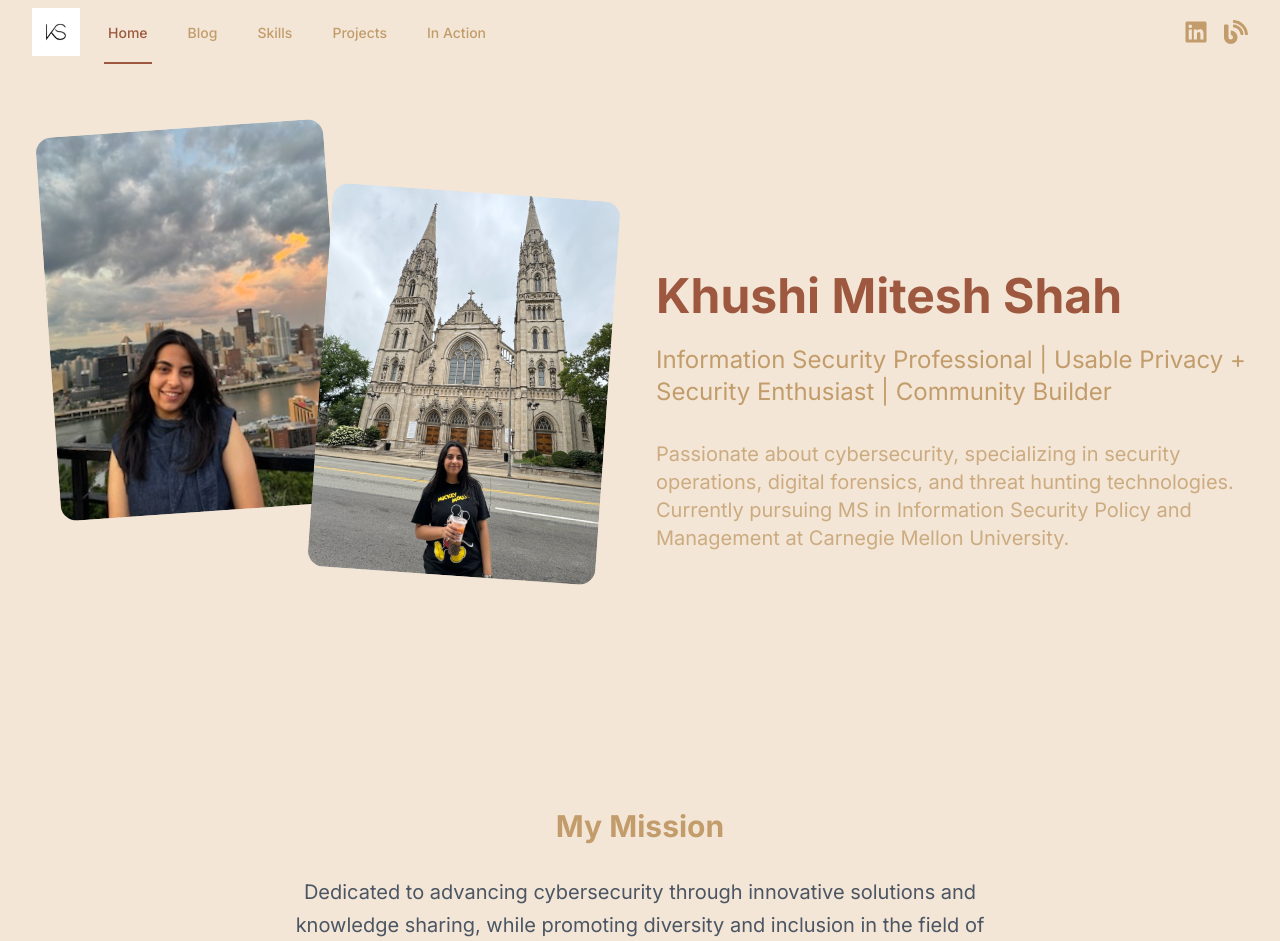
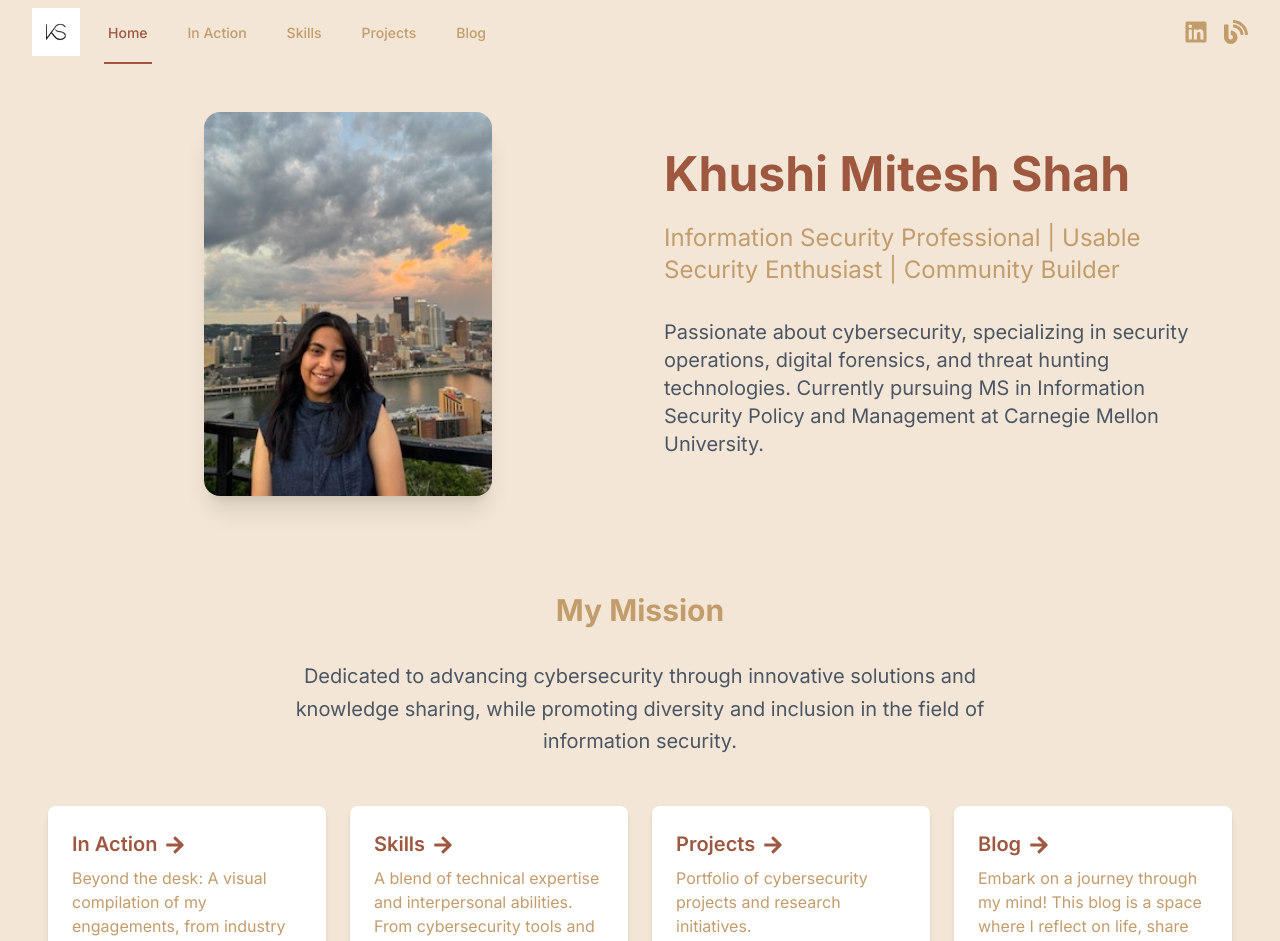
Before and after one commit to khushi2609/khushimshah_website, a Next.js app: page / in a window 1280 px wide. Shown: the top 941 px of the page. Built offline with nearby package versions, Linux system fonts and the light colour scheme.

Commit message:
UI edits

```diff
--- a/src/app/blog/page.tsx
+++ b/src/app/blog/page.tsx
@@ -2,6 +2,8 @@
 
 export default function Blog() {
   return (
+    <main className="min-h-screen bg-background px-4 sm:px-8 lg:px-12 pb-16">
+      <div className="max-w-7xl mx-auto px-4 sm:px-6 lg:px-8 py-12">
         <div className="min-h-[70vh] flex items-center justify-center">
           <div className="text-center">
             <h1 className="text-4xl font-bold text-accent mb-4">
@@ -18,5 +20,7 @@ export default function Blog() {
             </div>
           </div>
         </div>
+      </div>
+    </main>
   );
 }
--- a/src/app/chat/page.tsx
+++ b/src/app/chat/page.tsx
@@ -1,9 +1,10 @@
 import ChatInterface from '@/components/Chat/ChatInterface';
 import { botPersona } from '@/data/chatData';
 
-export default function ChatPage() {
+export default function Chat() {
   return (
-    <div className="min-h-[calc(100vh-4rem)]">
+    <main className="min-h-screen bg-background px-4 sm:px-8 lg:px-12 pb-16">
+      <div className="max-w-7xl mx-auto px-4 sm:px-6 lg:px-8 py-12">
         <ChatInterface
           persona={botPersona}
           initialPrompt={{
@@ -13,5 +14,6 @@ export default function ChatPage() {
           }}
         />
       </div>
+    </main>
   );
 }
--- a/src/app/in-action/page.tsx
+++ b/src/app/in-action/page.tsx
@@ -139,7 +139,7 @@ const experiences: Experience[] = [
   }
 ];
 
-export default function ProfessionalJourney() {
+export default function InAction() {
   const [selectedCategory, setSelectedCategory] = useState<string>('all');
 
   const categories = [
@@ -153,6 +153,7 @@ export default function ProfessionalJourney() {
     : experiences.filter(exp => exp.category === selectedCategory);
 
   return (
+    <main className="min-h-screen bg-background px-4 sm:px-8 lg:px-12 pb-16">
       <div className="max-w-7xl mx-auto px-4 sm:px-6 lg:px-8 py-12">
         {/* Header */}
         <div className="text-center mb-12">
@@ -160,8 +161,7 @@ export default function ProfessionalJourney() {
             Professional Journey
           </h1>
           <p className="text-xl text-primary max-w-3xl mx-auto">
-          Combining hands-on industry experience with active involvement in the InfoSec community
-          to drive innovation and knowledge sharing in cybersecurity.
+          Growth and engagement: A visual narrative of my journey through the cybersecurity landscape.
           </p>
         </div>
 
@@ -274,5 +274,6 @@ export default function ProfessionalJourney() {
           </div>
         )}
       </div>
+    </main>
   );
 }
--- a/src/app/page.tsx
+++ b/src/app/page.tsx
@@ -6,28 +6,21 @@ import Image from 'next/image';
 
 export default function Home() {
   return (
-    <main className="min-h-screen bg-background">
+    <main className="min-h-screen bg-background px-4 sm:px-8 lg:px-12 pb-16">
       <div className="max-w-7xl mx-auto px-4 sm:px-6 lg:px-8 py-12">
         {/* Hero Section with Image Collage */}
-        <div className="relative flex flex-col md:flex-row items-center justify-between gap-8">
-          {/* Image Collage */}
-          <div className="relative w-full md:w-1/2 h-[600px] flex items-start justify-center">
-            <div className="absolute left-4 top-4 w-72 h-96 rounded-2xl overflow-hidden transform rotate-[-4deg]">
+        <div className="relative flex flex-col md:flex-row items-center justify-between gap-12">
+          {/* Single Image */}
+          <div className="relative w-full md:w-1/2 flex justify-center">
+            <div className="relative w-72 h-96 rounded-2xl overflow-hidden shadow-xl transform hover:scale-[1.02] transition-transform duration-300">
               <Image
                 src="/home/2.jpeg"
-                alt="Professional photo 1"
+                alt="Professional photo"
                 fill
-                className="object-cover shadow-lg"
+                className="object-cover"
                 priority
-              />
-            </div>
-            <div className="absolute right-4 top-20 w-72 h-96 rounded-2xl overflow-hidden transform rotate-[4deg] z-10">
-              <Image
-                src="/home/1.jpeg"
-                alt="Professional photo 2"
-                fill
-                className="object-cover shadow-lg"
-                priority
+                quality={100}
+                sizes="(max-width: 768px) 288px, (max-width: 1200px) 288px, 288px"
               />
             </div>
           </div>
@@ -38,9 +31,9 @@ export default function Home() {
               Khushi Mitesh Shah
             </h1>
             <p className="text-2xl text-primary mb-8">
-              Information Security Professional | Usable Privacy + Security Enthusiast | Community Builder
+              Information Security Professional | Usable Security Enthusiast | Community Builder
             </p>
-            <p className="text-xl text-primary/80">
+            <p className="text-xl text-gray-600">
               Passionate about cybersecurity, specializing in security operations, digital forensics,
               and threat hunting technologies. Currently pursuing MS in Information Security
               Policy and Management at Carnegie Mellon University.
@@ -62,16 +55,17 @@ export default function Home() {
 
       {/* Quick Links Grid */}
       <div className="grid grid-cols-1 md:grid-cols-2 lg:grid-cols-4 gap-6 mb-16">
-        <Link href="/blog"
+      <Link href="/in-action"
           className="group p-6 bg-white rounded-lg shadow-md hover:shadow-lg transition-shadow">
           <h2 className="text-xl font-semibold text-accent mb-2 group-hover:text-primary">
-            Blog
+            In Action
             <FaArrowRight className="inline ml-2 transform group-hover:translate-x-1 transition-transform" />
           </h2>
           <p className="text-primary">
-            Embark on a journey through my mind! This blog is a space where I reflect on life, share my passions, and explore the ever-evolving landscape of information security. From personal anecdotes to technical insights, there&apos;s something for everyone.
+          Beyond the desk: A visual compilation of my engagements, from industry events to hands-on internships
           </p>
         </Link>
+
 
         <Link href="/skills"
           className="group p-6 bg-white rounded-lg shadow-md hover:shadow-lg transition-shadow">
@@ -95,18 +89,17 @@ export default function Home() {
           </p>
         </Link>
 
-        <Link href="/in-action"
+        <Link href="/blog"
           className="group p-6 bg-white rounded-lg shadow-md hover:shadow-lg transition-shadow">
           <h2 className="text-xl font-semibold text-accent mb-2 group-hover:text-primary">
-            In Action
+            Blog
             <FaArrowRight className="inline ml-2 transform group-hover:translate-x-1 transition-transform" />
           </h2>
           <p className="text-primary">
-            Visual journey through conferences, workshops, and cybersecurity events.
+            Embark on a journey through my mind! This blog is a space where I reflect on life, share my passions, and explore the ever-evolving landscape of information security. From personal anecdotes to technical insights, there&apos;s something for everyone.
           </p>
         </Link>
       </div>
-
 
       {/* Connect with Me Section */}
       <section className="py-16 bg-white/5">
@@ -148,7 +141,7 @@ export default function Home() {
         </div>
       </section>
       {/* Chat Interface Link */}
-      <div className="text-center">
+      <div className="text-center mb-16">
         <Link href="/chat"
           className="inline-flex items-center px-6 py-3 border border-transparent text-base font-medium rounded-md text-white bg-accent hover:bg-primary transition-colors shadow-md hover:shadow-lg"
         >
--- a/src/app/projects/page.tsx
+++ b/src/app/projects/page.tsx
@@ -169,6 +169,7 @@ export default function Projects() {
     : projects.filter(project => project.status === filter);
 
   return (
+    <main className="min-h-screen bg-background px-4 sm:px-8 lg:px-12 pb-16">
       <div className="max-w-7xl mx-auto px-4 sm:px-6 lg:px-8 py-12">
         {/* Header */}
         <div className="text-center mb-12">
@@ -296,5 +297,6 @@ export default function Projects() {
           ))}
         </div>
       </div>
+    </main>
   );
 }
--- a/src/app/skills/page.tsx
+++ b/src/app/skills/page.tsx
@@ -192,6 +192,7 @@ function SkillBar({ name, level, description, context }: Skill) {
 
 export default function Skills() {
   return (
+    <main className="min-h-screen bg-background px-4 sm:px-8 lg:px-12 pb-16">
       <div className="max-w-7xl mx-auto px-4 sm:px-6 lg:px-8 py-12">
         {/* Header */}
         <div className="text-center mb-12">
@@ -363,5 +364,6 @@ export default function Skills() {
           </div>
         </div>
       </div>
+    </main>
   );
 }
--- a/src/components/Navigation/Navbar.tsx
+++ b/src/components/Navigation/Navbar.tsx
@@ -41,14 +41,14 @@ export default function Navbar() {
                 Home
               </Link>
               <Link
-                href="/blog"
+                href="/in-action"
                 className={`inline-flex items-center px-1 pt-1 border-b-2 text-sm font-medium ${
-                  isActive('/blog')
+                  isActive('/in-action')
                     ? 'border-accent text-accent'
                     : 'border-transparent text-primary hover:border-primary hover:text-accent'
                 }`}
               >
-                Blog
+                In Action
               </Link>
               <Link
                 href="/skills"
@@ -71,15 +71,16 @@ export default function Navbar() {
                 Projects
               </Link>
               <Link
-                href="/in-action"
+                href="/blog"
                 className={`inline-flex items-center px-1 pt-1 border-b-2 text-sm font-medium ${
-                  isActive('/in-action')
+                  isActive('/blog')
                     ? 'border-accent text-accent'
                     : 'border-transparent text-primary hover:border-primary hover:text-accent'
                 }`}
               >
-                In Action
+                Blog
               </Link>
+
             </div>
           </div>
 
```
Also changed, not shown: ~$ushi Mitesh Shah_Summer2024.txt (deleted). Lines whose indentation alone changed are shown as unchanged.
